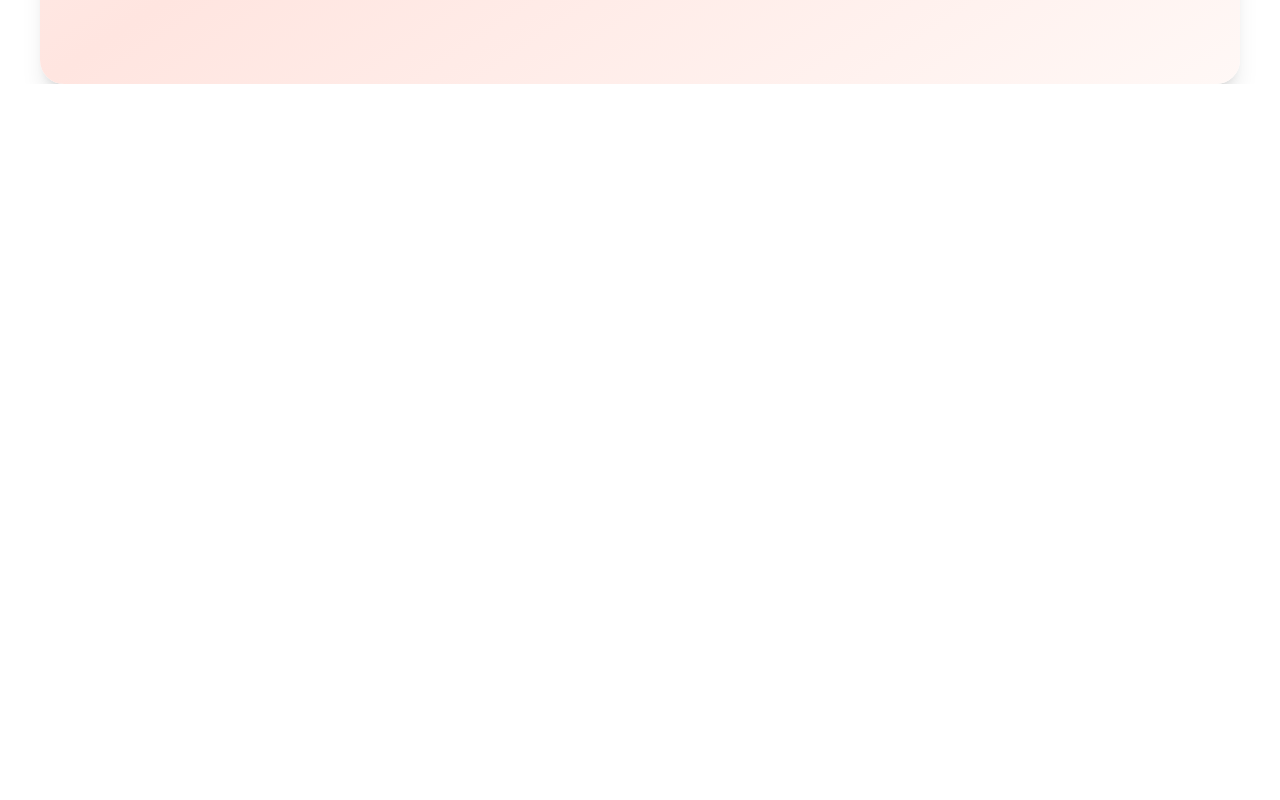
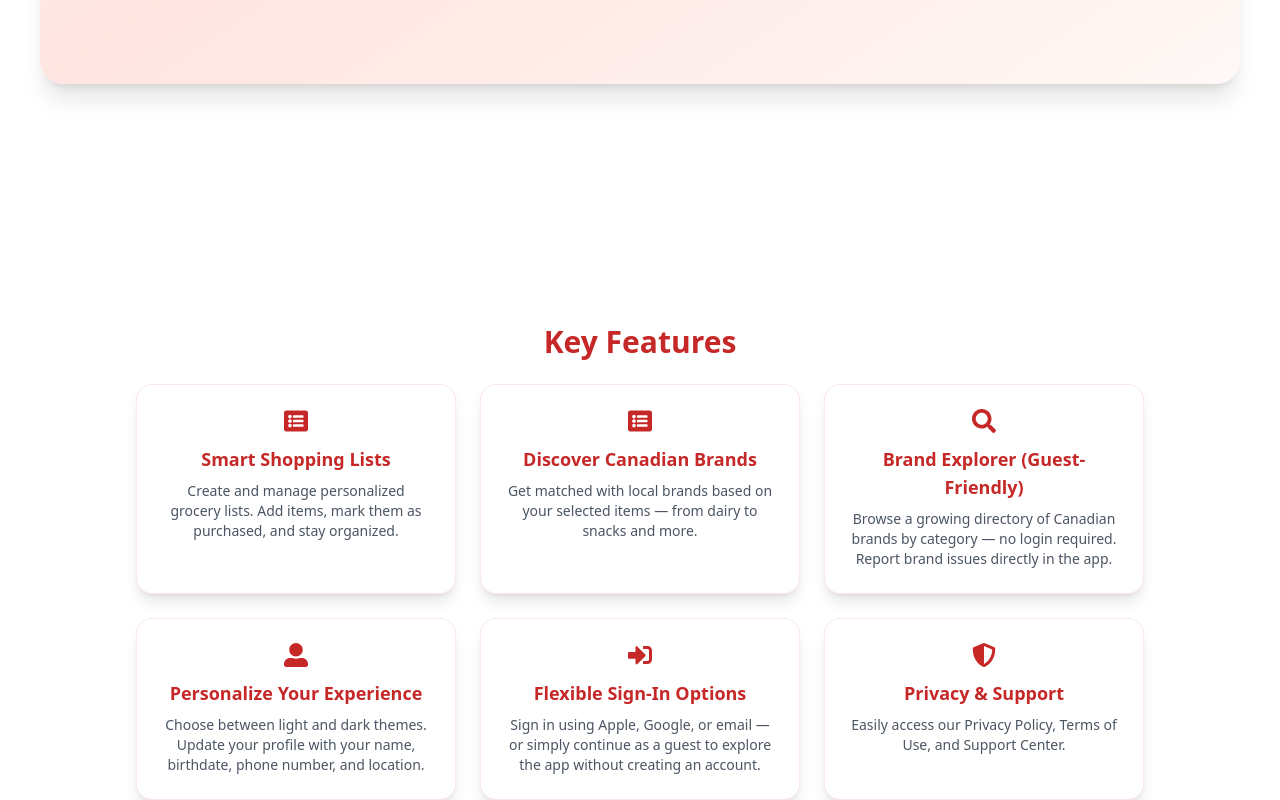
Before and after one commit to Mattshj/maplecatch-website-next, a Next.js app: page / in a window 1280 px wide. Shown: the part 812-1612 px from the top of the page. Before the commit the page ends 896 px from the top, so only its background shows below. Built offline with nearby package versions, Linux system fonts and the light colour scheme.

Commit message:
feat: add feature component

```diff
--- /dev/null
+++ b/app/components/Features.tsx
@@ -0,0 +1,65 @@
+import React from "react";
+import {
+  FaListAlt,
+  FaSearch,
+  FaUserAlt,
+  FaSignInAlt,
+  FaShieldAlt,
+} from "react-icons/fa";
+
+const features = [
+  {
+    icon: <FaListAlt className="text-2xl text-[#C62828]" />, // Smart Shopping Lists
+    title: "Smart Shopping Lists",
+    desc: "Create and manage personalized grocery lists. Add items, mark them as purchased, and stay organized.",
+  },
+  {
+    icon: <FaListAlt className="text-2xl text-[#C62828]" />, // Discover Canadian Brands
+    title: "Discover Canadian Brands",
+    desc: "Get matched with local brands based on your selected items — from dairy to snacks and more.",
+  },
+  {
+    icon: <FaSearch className="text-2xl text-[#C62828]" />, // Brand Explorer
+    title: "Brand Explorer (Guest-Friendly)",
+    desc: "Browse a growing directory of Canadian brands by category — no login required. Report brand issues directly in the app.",
+  },
+  {
+    icon: <FaUserAlt className="text-2xl text-[#C62828]" />, // Personalize
+    title: "Personalize Your Experience",
+    desc: "Choose between light and dark themes. Update your profile with your name, birthdate, phone number, and location.",
+  },
+  {
+    icon: <FaSignInAlt className="text-2xl text-[#C62828]" />, // Flexible Sign-In
+    title: "Flexible Sign-In Options",
+    desc: "Sign in using Apple, Google, or email — or simply continue as a guest to explore the app without creating an account.",
+  },
+  {
+    icon: <FaShieldAlt className="text-2xl text-[#C62828]" />, // Privacy & Support
+    title: "Privacy & Support",
+    desc: "Easily access our Privacy Policy, Terms of Use, and Support Center.",
+  },
+];
+
+const FeaturesSection = () => (
+  <section id="features" className="max-w-5xl mx-auto mt-40 scroll-mt-16 px-2">
+    <h2 className="text-2xl sm:text-3xl font-bold text-[#C62828] mb-6 text-center pt-20 ">
+      Key Features
+    </h2>
+    <div className="grid grid-cols-1 sm:grid-cols-2 lg:grid-cols-3 gap-6">
+      {features.map((f, i) => (
+        <div
+          key={i}
+          className="bg-white rounded-2xl shadow-lg p-6 flex flex-col items-center text-center border border-[#C62828]/10 hover:shadow-2xl transition-shadow"
+        >
+          <div className="mb-3">{f.icon}</div>
+          <h3 className="font-semibold text-lg text-[#C62828] mb-2">
+            {f.title}
+          </h3>
+          <p className="text-gray-600 text-sm">{f.desc}</p>
+        </div>
+      ))}
+    </div>
+  </section>
+);
+
+export default FeaturesSection;
--- a/app/page.tsx
+++ b/app/page.tsx
@@ -1,5 +1,5 @@
-import Image from "next/image";
 import Hero from "./components/Hero";
+import Features from "./components/Features";
 import FadeInSection from "./components/FadeInSection";
 export default function Home() {
   return (
@@ -7,6 +7,9 @@ export default function Home() {
       <FadeInSection>
         <Hero />
       </FadeInSection>
+      <FadeInSection>
+        <Features />
+      </FadeInSection>
     </>
   );
 }
```
